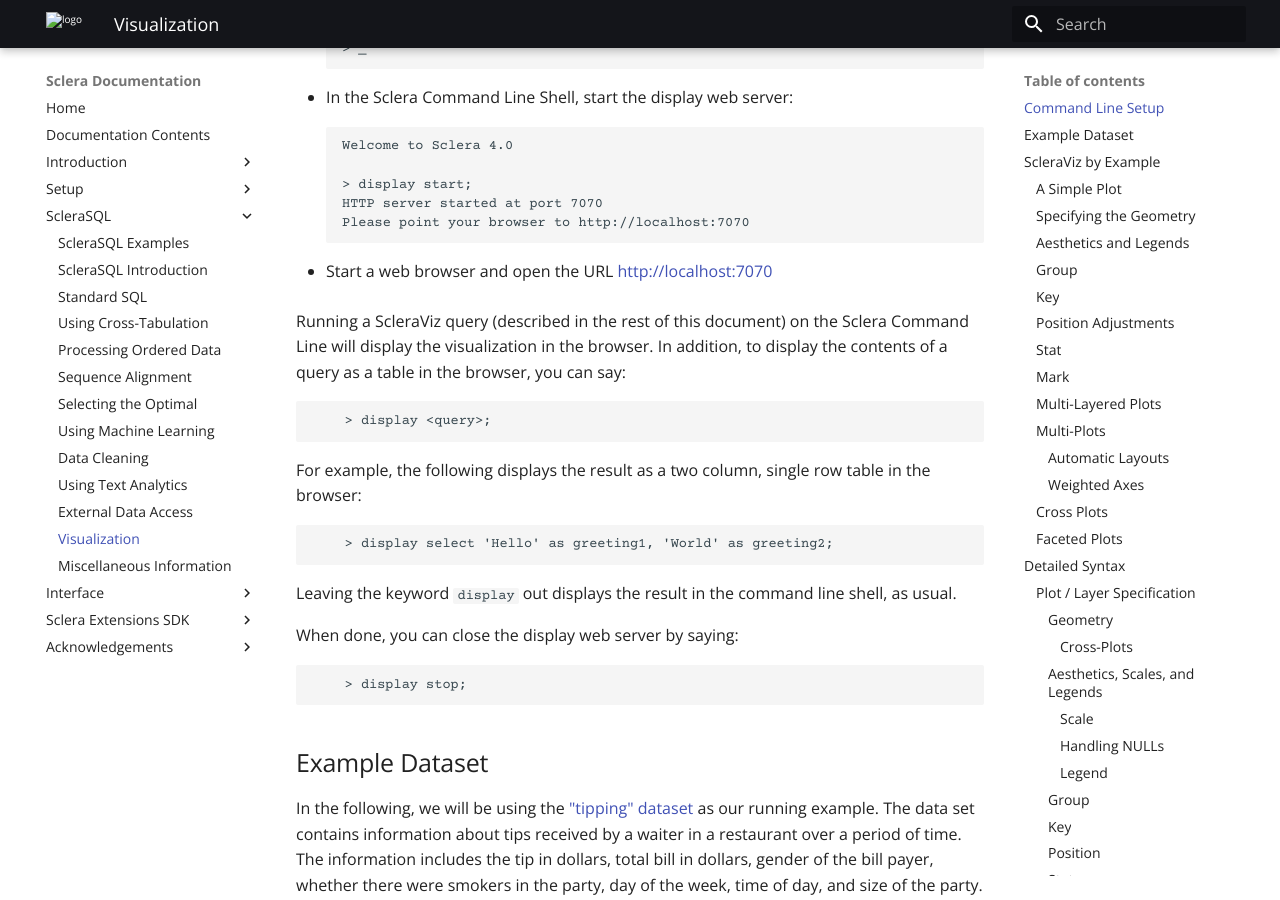
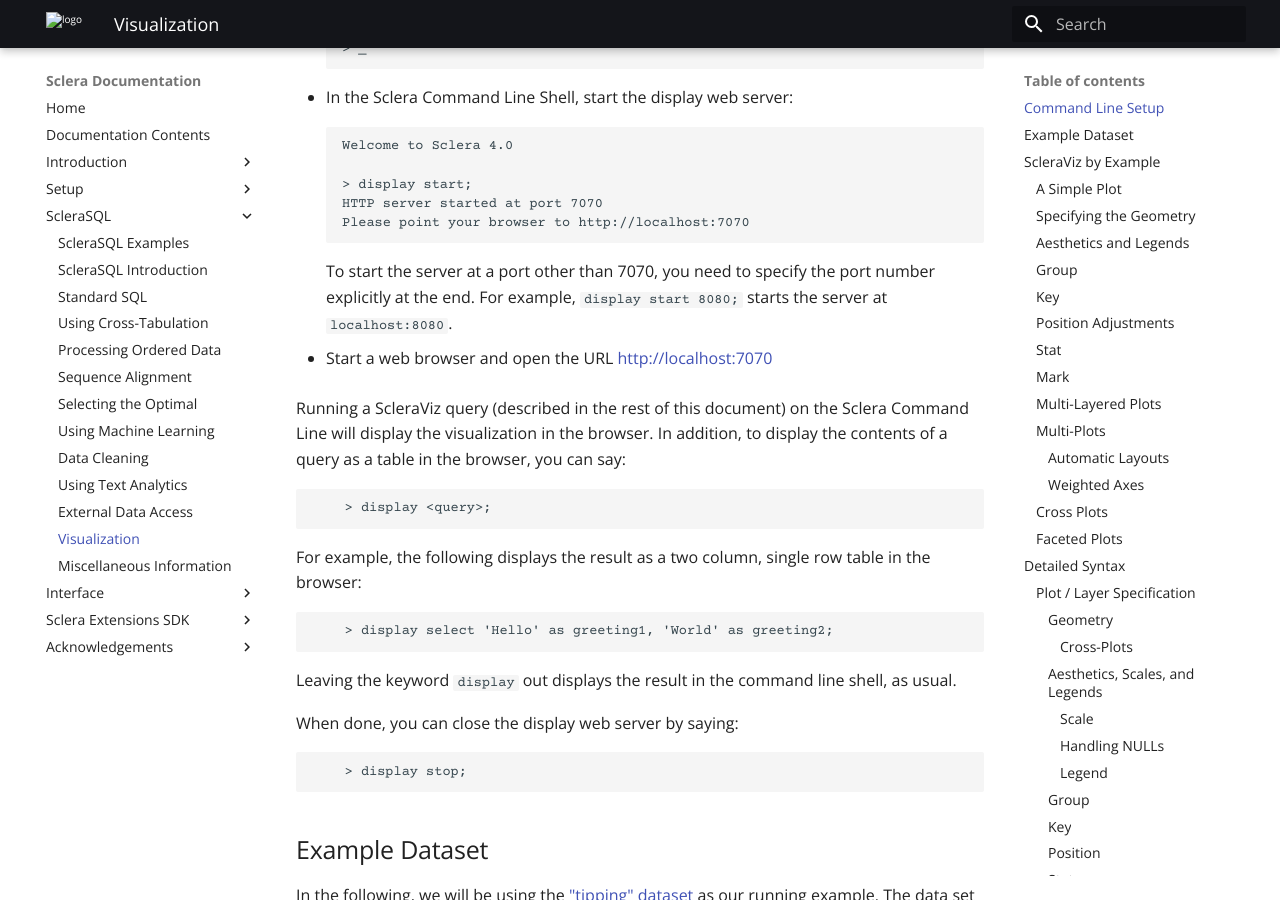
Before and after one commit to scleradb/scleradb.github.io, an MkDocs documentation site: the page built from docsrc/sclerasql/visualization.md, in a window 1280 px wide and 900 px high, scrolled down 1563 px. Built offline with MkDocs 1.6.1 and Material for MkDocs 9.7.7, drawn with Linux system fonts in a browser that asks for light colours.

Commit message:
Added explicit port specification

```diff
--- a/docsrc/sclerasql/visualization.md
+++ b/docsrc/sclerasql/visualization.md
@@ -39,6 +39,8 @@
         > display start;
         HTTP server started at port 7070
         Please point your browser to http://localhost:7070
+
+    To start the server at a port other than 7070, you need to specify the port number explicitly at the end. For example, `display start 8080;` starts the server at `localhost:8080`.
 
 - Start a web browser and open the URL [http://localhost:7070](http://localhost:7070)
 
```
